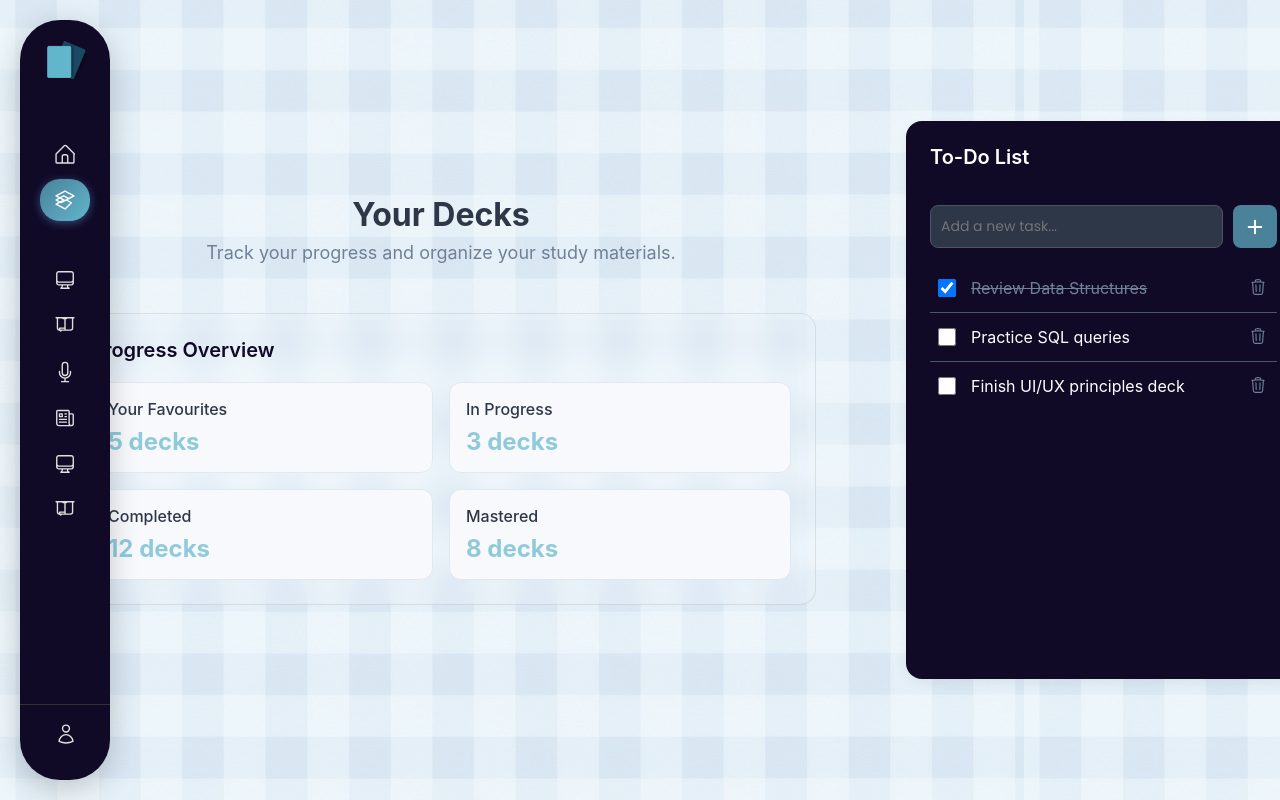
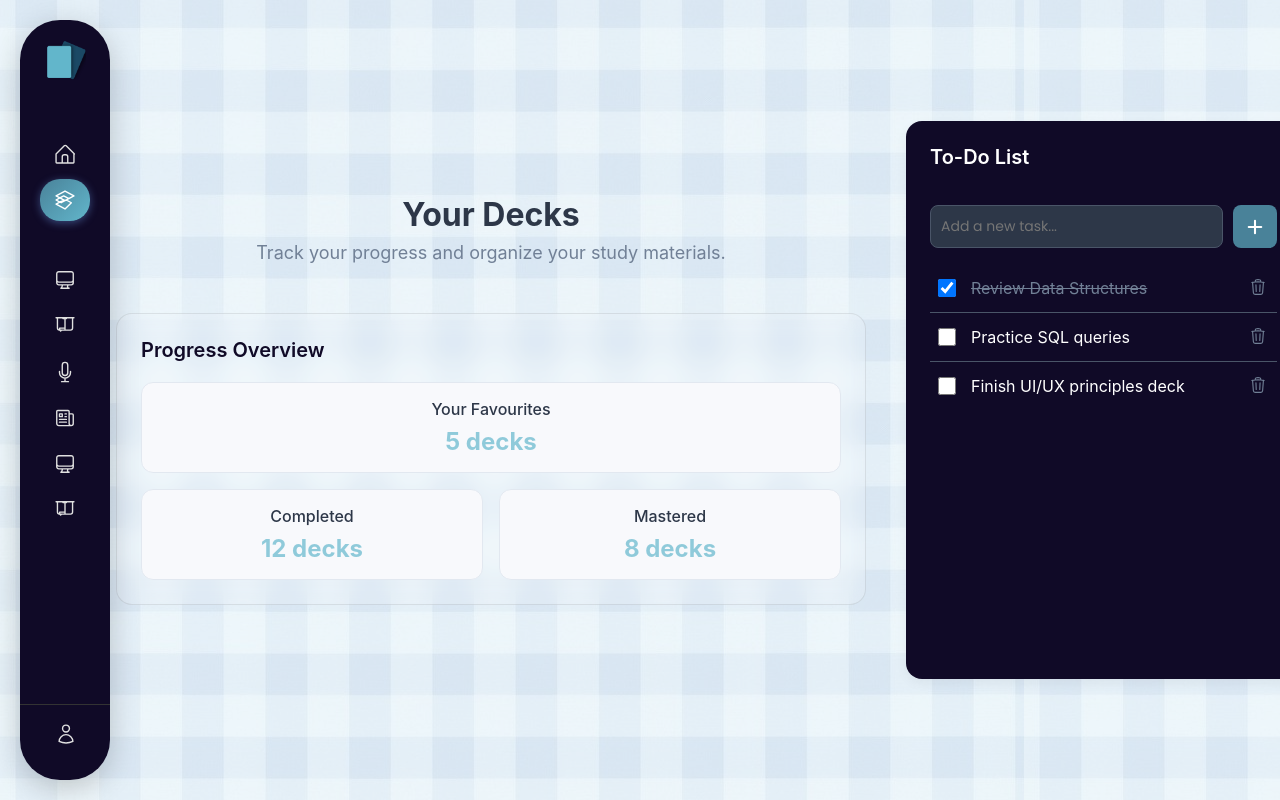
Before and after one commit to tanvimisar25/mern_project, a React (Create React App) app: page /mydecks in a window 1280 px wide. Shown: the top 800 px of the page. Built offline with nearby package versions, Linux system fonts and the light colour scheme; what realm-web would draw is missing.

Commit message:
pushing just in case i mess up

```diff
--- a/src/MyDeck.css
+++ b/src/MyDeck.css
@@ -26,6 +26,7 @@
   width: 100%;
   text-align: center; /* Center the heading and subtext */
   margin-bottom: 32px;
+  margin-left: 100px;
 }
 
 .mmain-header h1 {
@@ -48,7 +49,7 @@
   background-color: rgba(255, 255, 255, 0.156);
   backdrop-filter: blur(10px);
   border: 1px solid rgba(7, 0, 0, 0.082);
-
+  margin-left: 100px;
 }
 
 .progress-overview-card h3 {
@@ -64,11 +65,16 @@
   gap: 16px;
 }
 
+.progress-grid .progress-card:first-child {
+  grid-column: 1 / -1; /* This makes the first card span the full width */
+}
+
 .progress-card {
   background-color: #f8f9fc;
   border-radius: 12px;
   padding: 16px;
   border: 1px solid var(--border-color);
+  text-align: center;
 }
 
 .progress-card h4 {
--- a/src/MyDeck.js
+++ b/src/MyDeck.js
@@ -165,10 +165,10 @@ class MyDeck extends React.Component {
                                 <h4>Your Favourites</h4>
                                 <p>5 decks</p>
                             </div>
-                            <div className="progress-card">
+                            {/* <div className="progress-card">
                                 <h4>In Progress</h4>
                                 <p>3 decks</p>
-                            </div>
+                            </div> */}
                             <div className="progress-card">
                                 <h4>Completed</h4>
                                 <p>12 decks</p>
```
